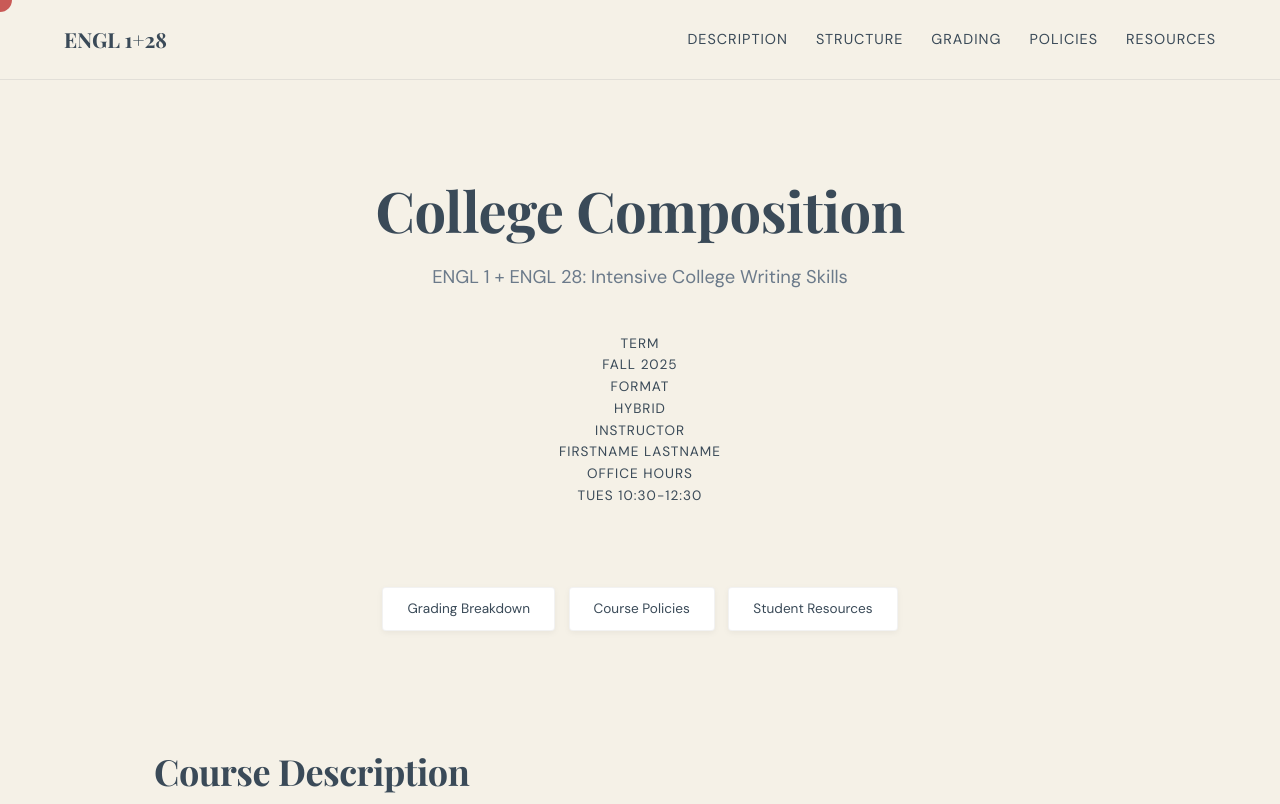
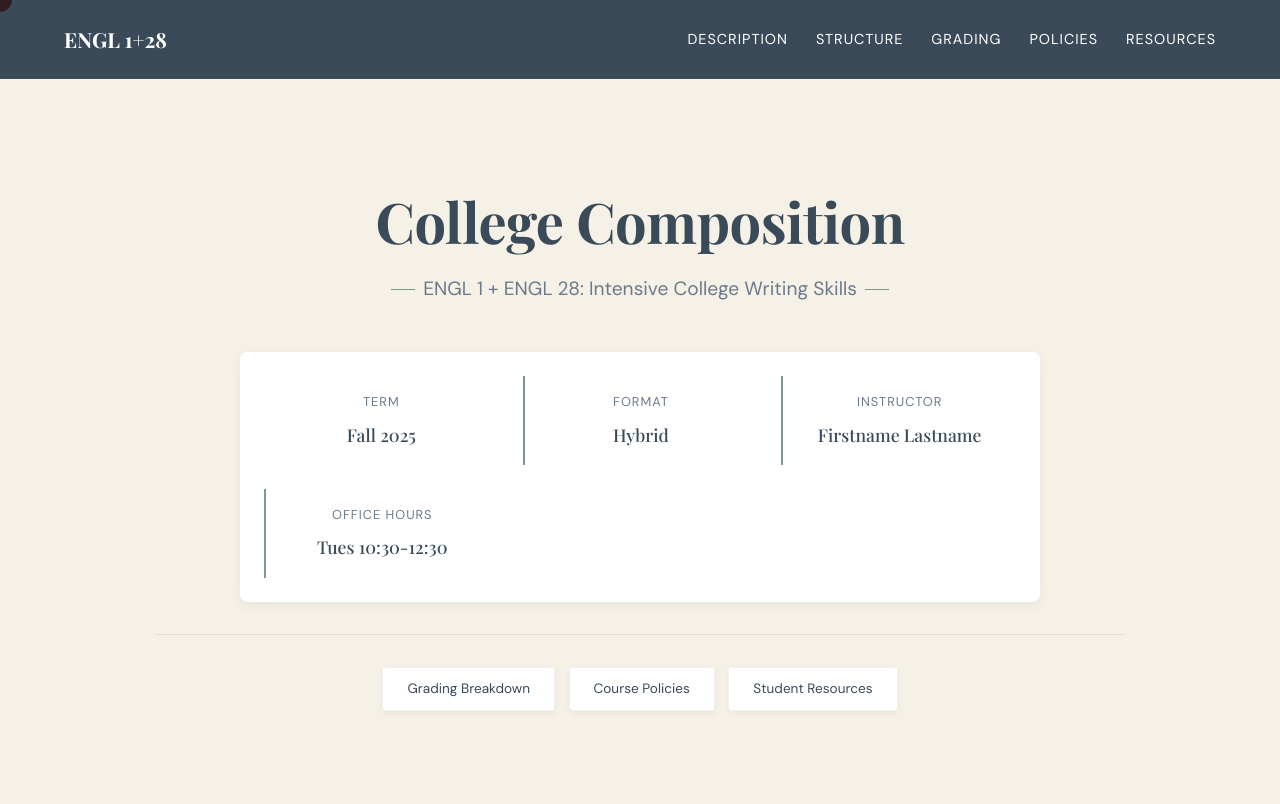
Before and after one commit to lilianaantoinette/ENGL1-28-syllabus, a plain HTML site: page index.html in a window 1280 px wide. Shown: the top 804 px of the page. Drawn offline with nearby package versions, Linux system fonts and the light colour scheme.

Commit message:
Update style.css

```diff
--- a/style.css
+++ b/style.css
@@ -148,52 +148,133 @@ body {
 }
 
 /* ====== HERO SECTION ====== */
+/* ====== UPDATED HERO SECTION ====== */
 .hero {
-  padding: 5rem 0 3rem;
+  padding: 5rem 0 2rem;
+  background: var(--light);
+  position: relative;
+  border-bottom: 1px solid rgba(58, 74, 88, 0.1);
+}
+
+/* Navigation bar contrast */
+.syllabus-nav {
+  background: var(--primary);
+  border-bottom: none;
+}
+
+.syllabus-nav .nav-logo,
+.syllabus-nav .nav-links a {
+  color: white;
+}
+
+.syllabus-nav .nav-links a:hover {
+  color: var(--accent);
+}
+
+/* Course title section */
+.hero-header {
   text-align: center;
-  position: relative;
+  margin-bottom: 3rem;
 }
 
 .hero h1 {
   font-family: 'Playfair Display', serif;
-  font-size: clamp(2.25rem, 5vw, 3.5rem);
+  font-size: clamp(2.5rem, 6vw, 3.5rem);
   font-weight: 700;
-  line-height: 1.2;
-  margin-bottom: 1.25rem;
   color: var(--primary);
   letter-spacing: -0.5px;
+  margin-bottom: 0.5rem;
 }
 
 .hero-subtitle {
-  font-size: 1.15rem;
-  max-width: 600px;
-  margin: 0 auto 2.5rem;
+  font-size: 1.2rem;
   color: var(--text-light);
-  line-height: 1.6;
+  position: relative;
+  display: inline-block;
+  padding: 0 2rem;
 }
 
-.course-meta {
-  display: flex;
-  justify-content: center;
-  gap: 2.5rem;
-  margin-bottom: 3rem;
-  flex-wrap: wrap;
+.hero-subtitle::before,
+.hero-subtitle::after {
+  content: "";
+  position: absolute;
+  top: 50%;
+  width: 1.5rem;
+  height: 1px;
+  background: var(--accent);
+}
+
+.hero-subtitle::before {
+  left: 0;
+}
+
+.hero-subtitle::after {
+  right: 0;
+}
+
+/* Course meta grid */
+.course-meta-grid {
+  display: grid;
+  grid-template-columns: repeat(auto-fit, minmax(200px, 1fr));
+  gap: 1.5rem;
+  max-width: 800px;
+  margin: 0 auto;
+  padding: 1.5rem;
+  background: white;
+  border-radius: 8px;
+  box-shadow: 0 4px 12px rgba(0,0,0,0.05);
 }
 
 .meta-item {
-  font-size: 0.85rem;
+  text-align: center;
+  padding: 1rem;
+  border-left: 2px solid var(--accent);
+}
+
+.meta-item:first-child {
+  border-left: none;
+}
+
+.meta-item-label {
+  font-size: 0.8rem;
   text-transform: uppercase;
   letter-spacing: 1px;
-  min-width: 120px;
+  color: var(--text-light);
+  margin-bottom: 0.5rem;
 }
 
-.meta-item span {
-  display: block;
+.meta-item-value {
   font-family: 'Playfair Display', serif;
   font-size: 1.1rem;
+  color: var(--primary);
   font-weight: 500;
-  margin-top: 0.5rem;
-  color: var(--primary);
+}
+
+/* Responsive adjustments */
+@media (max-width: 768px) {
+  .course-meta-grid {
+    grid-template-columns: 1fr 1fr;
+  }
+
+  .meta-item:nth-child(odd) {
+    border-left: none;
+  }
+}
+
+@media (max-width: 480px) {
+  .course-meta-grid {
+    grid-template-columns: 1fr;
+  }
+
+  .meta-item {
+    border-left: none;
+    border-bottom: 1px solid rgba(122, 154, 139, 0.2);
+    padding: 1rem 0;
+  }
+
+  .meta-item:last-child {
+    border-bottom: none;
+  }
 }
 
 /* ====== CARDS ====== */
```
